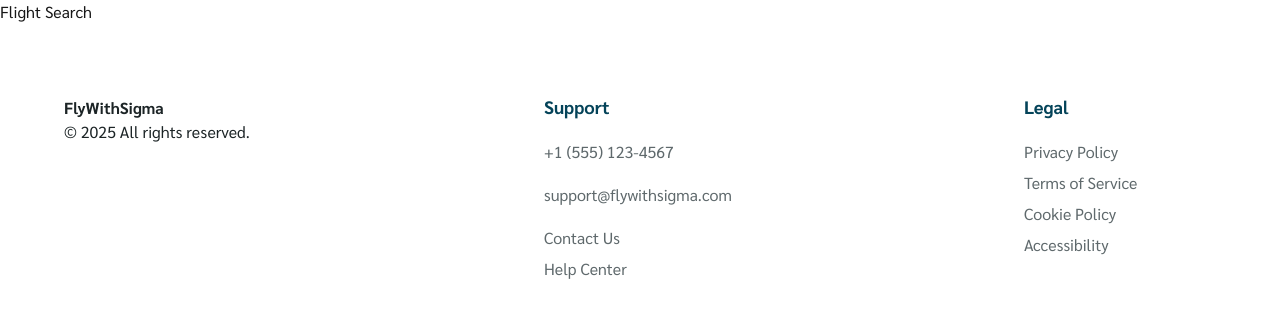
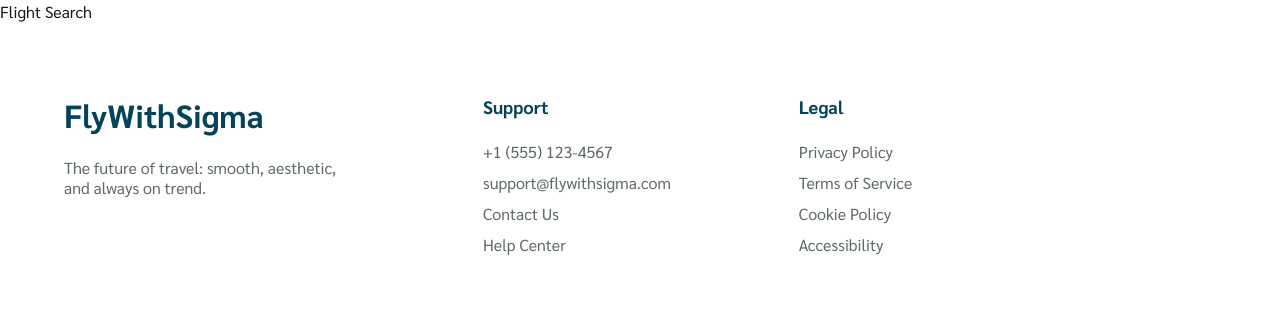
Before and after one commit to Mysterioucz/Se-Project, a Next.js app in the folder frontend/: page /flights/search in a window 1280 px wide. Shown: the top 318 px of the page. Built offline with nearby package versions, Linux system fonts and the light colour scheme.

Commit message:
footer implementation no logo

```diff
--- a/frontend/src/components/footer/footer.tsx
+++ b/frontend/src/components/footer/footer.tsx
@@ -10,46 +10,69 @@ export default function Footer() {
           padding: "40px 64px",
           alignItems: "flex-start",
           gap: "128px",
-                    margin: "0 auto", // center the footer horizontally
+          margin: "0 auto",
         }}
       >
         {/* Section 1 */}
-                <div className="flex-1 text-left">
-                    <p className="font-bold">FlyWithSigma</p>
-                    <p>&copy; {new Date().getFullYear()} All rights reserved.</p>
+        <div className="flex flex-col items-start gap-6">
+          <div className="flex flex-row items-center gap-4 self-stretch">
+            <p
+              style={{
+                color: "#044359",
+                fontFamily: "Sarabun",
+                fontSize: "32px",
+                fontWeight: 700,
+                lineHeight: "120%",
+              }}
+            >
+              FlyWithSigma
+            </p>
+          </div>
+          <p
+            style={{
+              color: "#5F696C",
+              fontFamily: "Sarabun",
+              fontSize: "16px",
+              fontWeight: 400,
+              lineHeight: "120%",
+              maxWidth: "291px",
+            }}
+          >
+            The future of travel: smooth, aesthetic, and always on trend.
+          </p>
         </div>
 
         {/* Section 2 */}
-                <div className="flex-1 flex flex-col items-start gap-6">
+        <div className="flex flex-col items-start gap-6">
           <p
             style={{
-                            color: "#044359", // Primary-800
+              color: "#044359",
               fontFamily: "Sarabun",
               fontSize: "18px",
               fontWeight: 600,
-                            lineHeight: "120%", // 21.6px
+              lineHeight: "120%",
             }}
           >
             Support
           </p>
-
-                    {/* Phone */}
           <div className="flex flex-col justify-center items-start gap-3 self-stretch">
+            <div className="flex items-center gap-2">
+              {/* Phone Icon */}
               <span
                 style={{
-                                color: "#5F696C", // Gray-400
+                  color: "#5F696C",
                   fontFamily: "Sarabun",
                   fontSize: "16px",
                   fontWeight: 400,
-                                lineHeight: "120%", // 19.2px
+                  lineHeight: "120%",
                 }}
               >
                 +1 (555) 123-4567
               </span>
             </div>
 
-                    {/* Email */}
-                    <div className="flex flex-col justify-center items-start gap-3 self-stretch">
+            <div className="flex items-center gap-2">
+              {/* Mail Icon */}
               <span
                 style={{
                   color: "#5F696C",
@@ -62,8 +85,6 @@ export default function Footer() {
                 support@flywithsigma.com
               </span>
             </div>
-
-                    {/* Links */}
             <nav className="flex flex-col justify-center items-start gap-3 self-stretch">
               <Link
                 href="/contact"
@@ -93,16 +114,17 @@ export default function Footer() {
               </Link>
             </nav>
           </div>
+        </div>
 
         {/* Section 3 */}
-                <div className="flex-1 flex flex-col items-start gap-6">
+        <div className="flex flex-col items-start gap-6">
           <p
             style={{
-                            color: "#044359", // Primary-800
+              color: "#044359",
               fontFamily: "Sarabun",
               fontSize: "18px",
               fontWeight: 600,
-                            lineHeight: "120%", // 21.6px
+              lineHeight: "120%",
             }}
           >
             Legal
```
Lines whose indentation alone changed are shown as unchanged.
